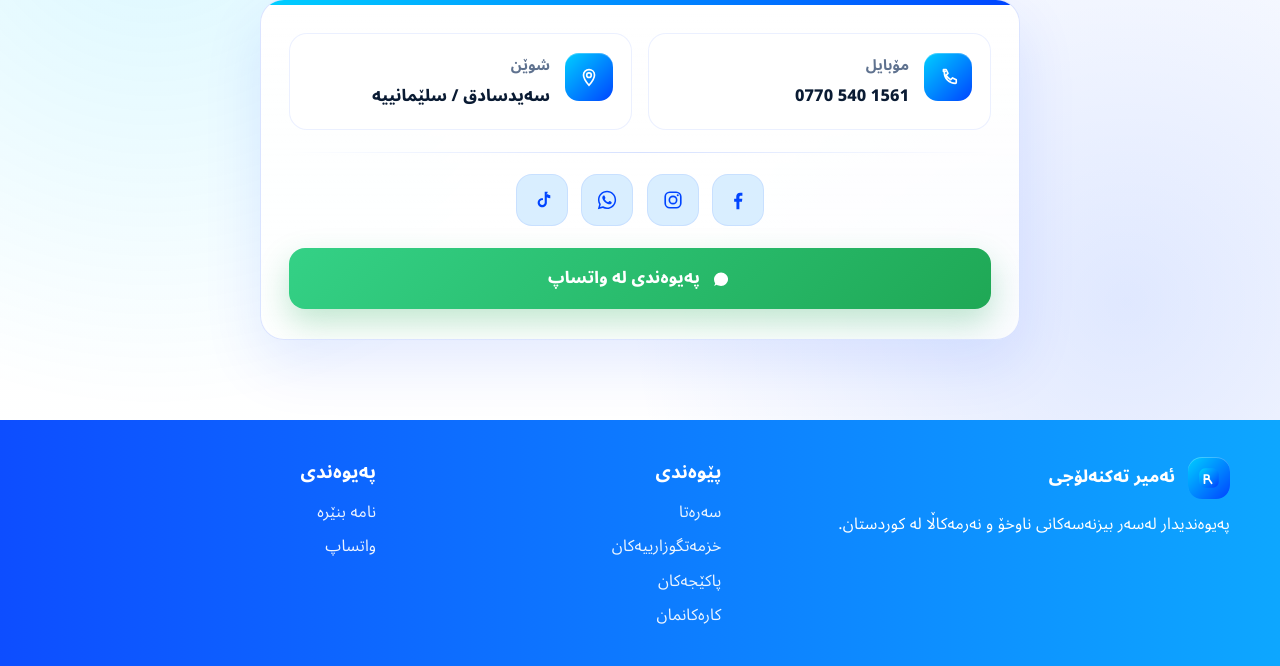
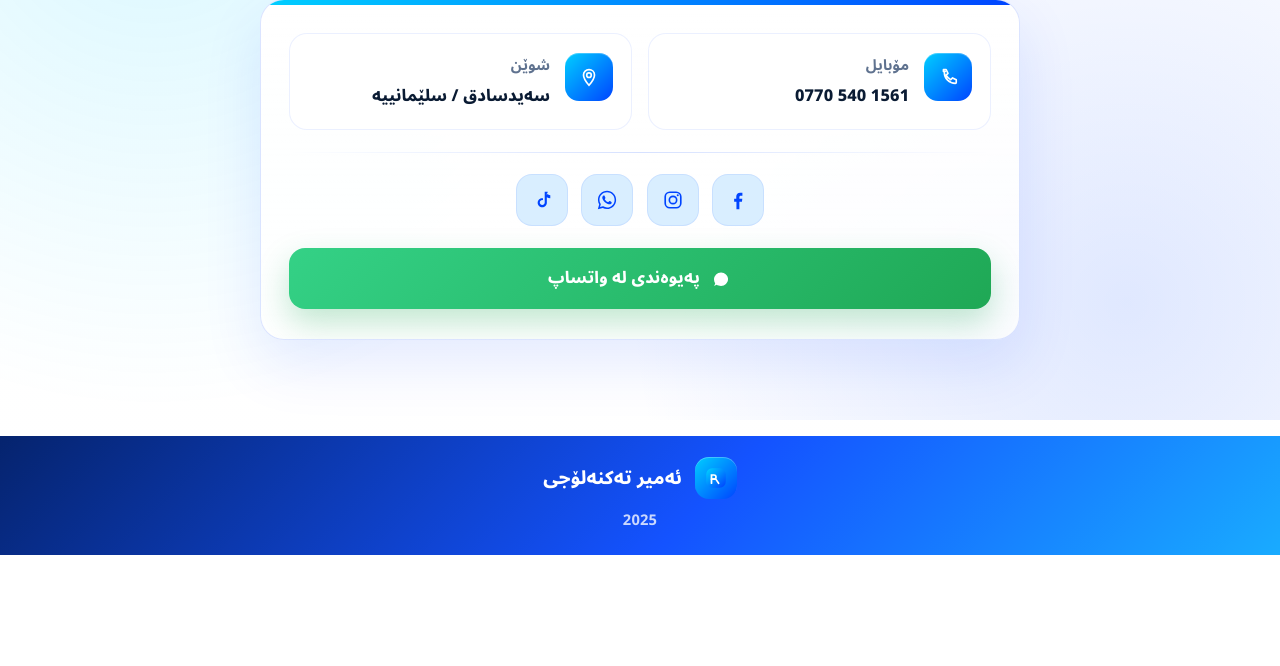
Before and after one commit to amirtech0022-art/delivary, a PHP site: page / in a window 1280 px wide. Shown: the part 3777-4443 px from the top of the page. After the commit the page ends 4332 px from the top, so only its background shows below. Run offline with PHP 8.4, Linux system fonts and the light colour scheme; data comes from the database, SQL or seed files in the repository; tables that the repository leaves empty hold one stand-in row (values such as "Sample post"); some libraries are stand-ins or nearby versions.

Commit message:
Refactor footer layout and styling to a simplified design, enhancing visual appeal and responsiveness, while updating the logo display and year information.

```diff
--- a/assets/style.css
+++ b/assets/style.css
@@ -286,10 +286,35 @@ img { display: block; max-width: 100%; }
   transform: translateY(-2px);
   box-shadow: 0 18px 38px rgba(31, 168, 85, 0.34);
 }
-.site-footer { background: linear-gradient(90deg, rgba(0,68,255,0.95), rgba(0,162,255,0.95)); color: white; padding: 2.3rem 0; }
-.footer-grid { display: grid; grid-template-columns: 1.2fr 0.8fr 0.8fr; gap: 1.2rem; }
-.footer-links { display: grid; gap: 0.45rem; }
-.footer-links a { color: rgba(255,255,255,0.92); }
+.site-footer {
+  background: linear-gradient(135deg, rgba(0, 31, 107, 0.98), rgba(0, 68, 255, 0.92) 55%, rgba(0, 162, 255, 0.9));
+  color: white;
+  padding: 1.35rem 0;
+  margin-top: 1rem;
+}
+.footer-simple {
+  display: flex;
+  flex-direction: column;
+  justify-content: center;
+  align-items: center;
+  gap: 0.55rem;
+  text-align: center;
+}
+.footer-brand { color: white; }
+.footer-brand .brand-mark--logo { background: #ffffff; border: 1px solid rgba(255, 255, 255, 0.25); }
+.footer-name {
+  margin: 0;
+  font-size: 1.15rem;
+  font-weight: 800;
+  letter-spacing: 0.01em;
+  color: #ffffff;
+}
+.footer-year {
+  margin: 0;
+  font-size: 0.92rem;
+  font-weight: 700;
+  color: rgba(255, 255, 255, 0.78);
+}
 .floating-wa { position: fixed; left: 1.2rem; bottom: 1.2rem; z-index: 1200; width: 60px; height: 60px; border-radius: 50%; display: grid; place-items: center; background: linear-gradient(135deg, #25d366, #1fa855); color: white; box-shadow: 0 14px 36px rgba(31,168,85,0.28); transition: transform 0.25s ease; }
 .floating-wa:hover { transform: translateY(-3px) scale(1.03); }
 
@@ -304,5 +329,5 @@ img { display: block; max-width: 100%; }
 .lightbox.open { display: flex; }
 .lightbox img { max-width: min(920px, 100%); max-height: min(80vh, 100%); border-radius: 24px; box-shadow: 0 24px 60px rgba(0,0,0,0.35); }
 .lightbox-close { position: absolute; top: 1rem; left: 1rem; width: 42px; height: 42px; border-radius: 50%; background: rgba(255,255,255,0.9); border: 0; cursor: pointer; }
-@media (max-width: 960px) { .hero-grid, .about-grid, .contact-grid { grid-template-columns: 1fr; } .services-grid, .packages-grid, .portfolio-grid, .video-grid { grid-template-columns: repeat(2, minmax(0, 1fr)); } .footer-grid { grid-template-columns: 1fr 1fr; } .contact-details { grid-template-columns: 1fr; } }
-@media (max-width: 760px) { .menu-toggle { display: inline-flex; } .nav-links { position: absolute; top: 100%; right: 1rem; left: 1rem; flex-direction: column; align-items: stretch; background: var(--card-solid); border: 1px solid var(--border); border-radius: 18px; padding: 0.8rem; box-shadow: var(--shadow); display: none; } .nav-links.open { display: flex; } .nav-action { display: none; } .services-grid, .packages-grid, .portfolio-grid, .video-grid, .stats, .footer-grid { grid-template-columns: 1fr; } .section { padding: 4rem 0; } .hero { padding-top: 3.5rem; } .contact-card__inner { padding: 1.35rem 1.2rem 1.45rem; } }
+@media (max-width: 960px) { .hero-grid, .about-grid, .contact-grid { grid-template-columns: 1fr; } .services-grid, .packages-grid, .portfolio-grid, .video-grid { grid-template-columns: repeat(2, minmax(0, 1fr)); } .contact-details { grid-template-columns: 1fr; } }
+@media (max-width: 760px) { .menu-toggle { display: inline-flex; } .nav-links { position: absolute; top: 100%; right: 1rem; left: 1rem; flex-direction: column; align-items: stretch; background: var(--card-solid); border: 1px solid var(--border); border-radius: 18px; padding: 0.8rem; box-shadow: var(--shadow); display: none; } .nav-links.open { display: flex; } .nav-action { display: none; } .services-grid, .packages-grid, .portfolio-grid, .video-grid, .stats { grid-template-columns: 1fr; } .section { padding: 4rem 0; } .hero { padding-top: 3.5rem; } .contact-card__inner { padding: 1.35rem 1.2rem 1.45rem; } }
--- a/index.php
+++ b/index.php
@@ -320,22 +320,23 @@ while ($row = mysqli_fetch_assoc($result)) {
   </main>
 
   <footer class="site-footer">
-    <div class="container footer-grid">
-      <div>
-        <div class="brand" style="margin-bottom: 0.8rem; color: white;">
-          <span class="brand-mark"><svg viewBox="0 0 64 64" fill="none" xmlns="http://www.w3.org/2000/svg" aria-hidden="true"><rect x="6" y="6" width="52" height="52" rx="16" fill="url(#logoGradFooter)" /><path d="M20 46V24H26.5C29.69 24 32 26.31 32 29.5C32 32.69 29.69 35 26.5 35H20" stroke="white" stroke-width="4.6" stroke-linecap="round" /><path d="M20 35H31.5L39 46" stroke="white" stroke-width="4.6" stroke-linecap="round" stroke-linejoin="round" /><defs><linearGradient id="logoGradFooter" x1="8" y1="8" x2="56" y2="56" gradientUnits="userSpaceOnUse"><stop stop-color="#00CFFF" /><stop offset="1" stop-color="#0044FF" /></linearGradient></defs></svg></span>
-          <span>ئەمیر تەکنەلۆجی</span>
-        </div>
-        <p>پەیوەندیدار لەسەر بیزنەسەکانی ناوخۆ و نەرمەکاڵا لە کوردستان.</p>
-      </div>
-      <div>
-        <h3 style="margin-bottom: 0.65rem;">پێوەندی</h3>
-        <div class="footer-links"><a href="#hero">سەرەتا</a><a href="#services">خزمەتگوزارییەکان</a><a href="#packages">پاکێجەکان</a><a href="#portfolio">کارەکانمان</a></div>
-      </div>
-      <div>
-        <h3 style="margin-bottom: 0.65rem;">پەیوەندی</h3>
-        <div class="footer-links"><a href="#contact">نامە بنێرە</a><a href="https://wa.me/<?= htmlspecialchars($sitePhoneDigits, ENT_QUOTES, 'UTF-8') ?>">واتساپ</a></div>
-      </div>
+    <div class="container footer-simple">
+      <a class="footer-brand brand" href="#hero">
+        <span class="brand-mark<?= !empty($siteLogo) ? ' brand-mark--logo' : '' ?>">
+          <?php if (!empty($siteLogo)): ?>
+            <img src="<?= htmlspecialchars($siteLogo, ENT_QUOTES, 'UTF-8') ?>" alt="ئەمیر تەکنەلۆجی" />
+          <?php else: ?>
+            <svg viewBox="0 0 64 64" fill="none" xmlns="http://www.w3.org/2000/svg" aria-hidden="true">
+              <rect x="6" y="6" width="52" height="52" rx="16" fill="url(#logoGradFooter)" />
+              <path d="M20 46V24H26.5C29.69 24 32 26.31 32 29.5C32 32.69 29.69 35 26.5 35H20" stroke="white" stroke-width="4.6" stroke-linecap="round" />
+              <path d="M20 35H31.5L39 46" stroke="white" stroke-width="4.6" stroke-linecap="round" stroke-linejoin="round" />
+              <defs><linearGradient id="logoGradFooter" x1="8" y1="8" x2="56" y2="56" gradientUnits="userSpaceOnUse"><stop stop-color="#00CFFF" /><stop offset="1" stop-color="#0044FF" /></linearGradient></defs>
+            </svg>
+          <?php endif; ?>
+        </span>
+        <span class="footer-name">ئەمیر تەکنەلۆجی</span>
+      </a>
+      <p class="footer-year">2025</p>
     </div>
   </footer>
 
```
